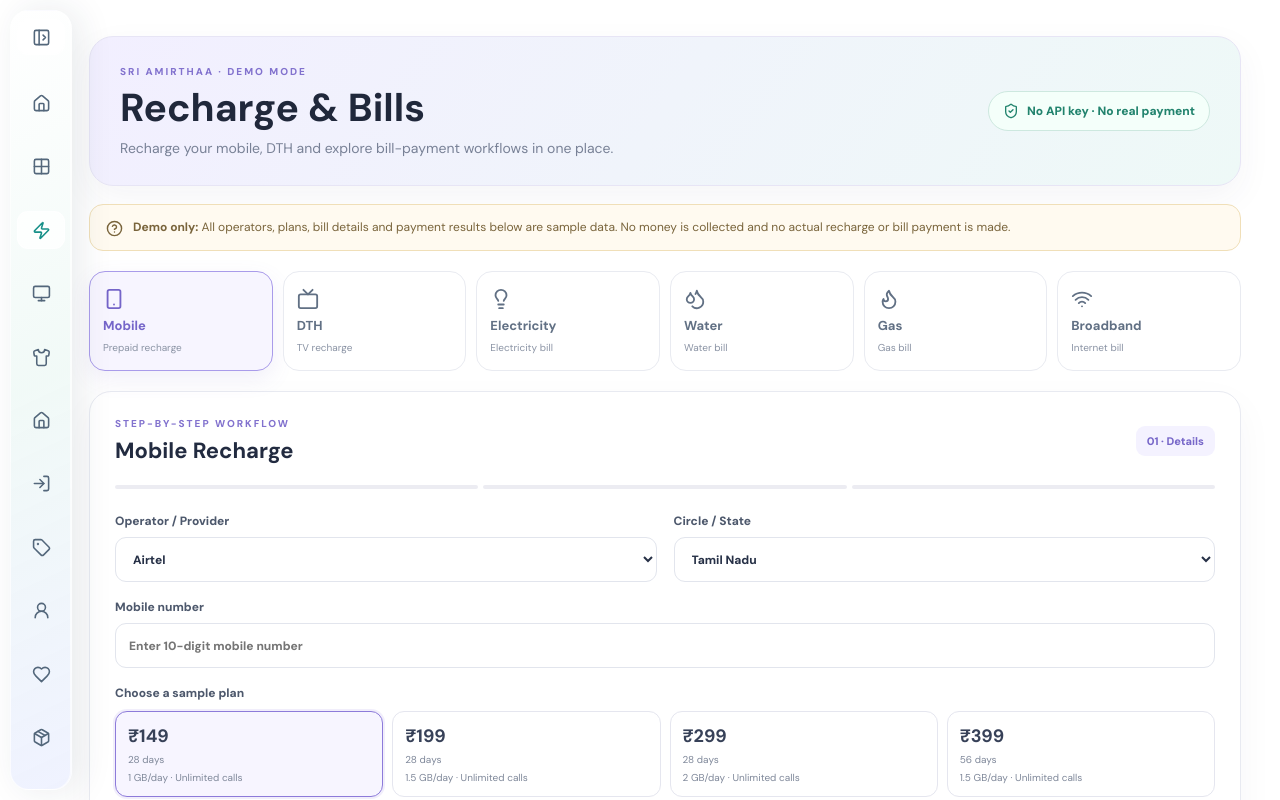
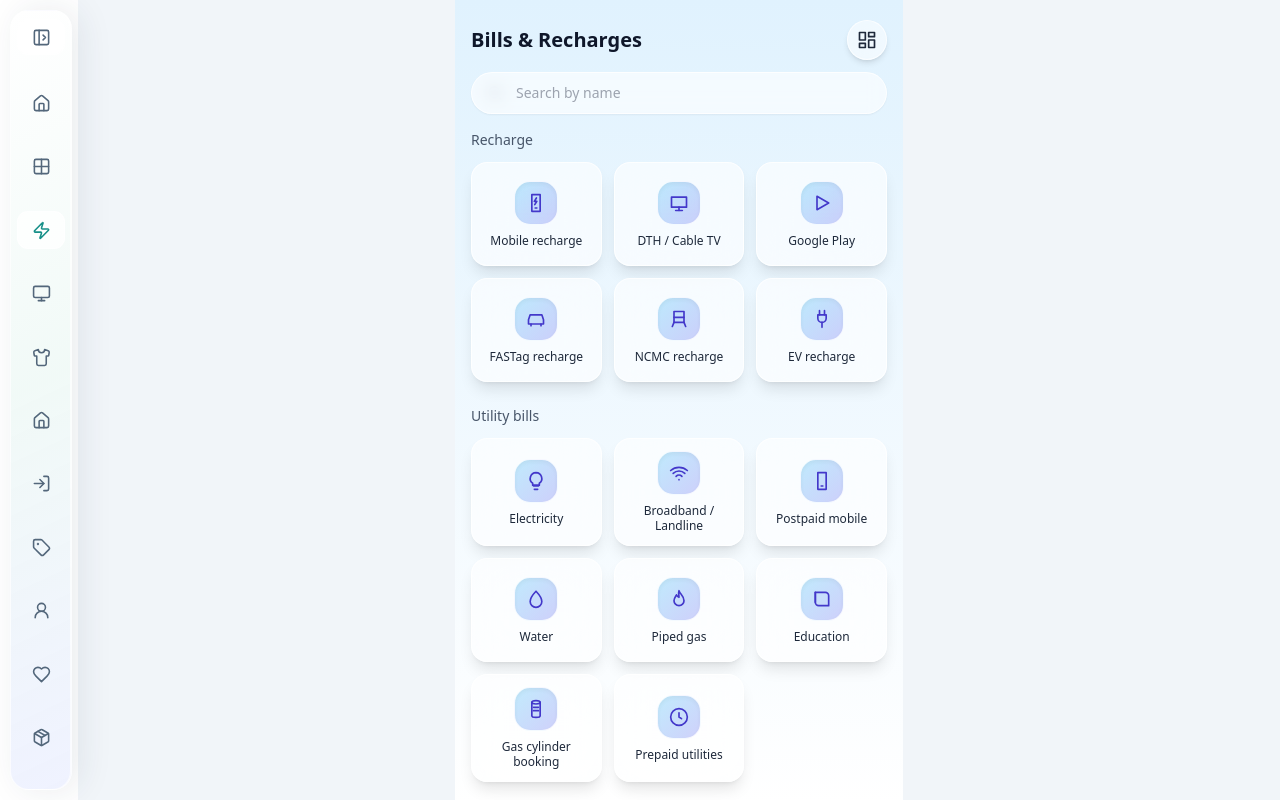
Before and after one commit to eprojects1252/1252-s-grow-with-us, a Next.js app: page /recharge-bills in a window 1280 px wide. Shown: the top 800 px of the page. Built offline with nearby package versions, Linux system fonts and the light colour scheme.

Commit message:
Use supplied Recharge and Bills UI in demo route

```diff
--- a/app/recharge-bills/page.tsx
+++ b/app/recharge-bills/page.tsx
@@ -1,5 +1,14 @@
-import RechargeBillsDemo from "@/components/recharge-bills-demo";
+"use client";
 
 export default function RechargeBillsPage() {
-  return <RechargeBillsDemo />;
+  return (
+    <main style={{ padding: 0, minHeight: "100dvh", overflow: "hidden" }}>
+      <iframe
+        title="Recharge and Bills demo"
+        src="/recharge-bills-demo.html"
+        style={{ display: "block", width: "100%", height: "100dvh", border: 0, background: "#f1f5f9" }}
+        allow="clipboard-read; clipboard-write"
+      />
+    </main>
+  );
 }
```
